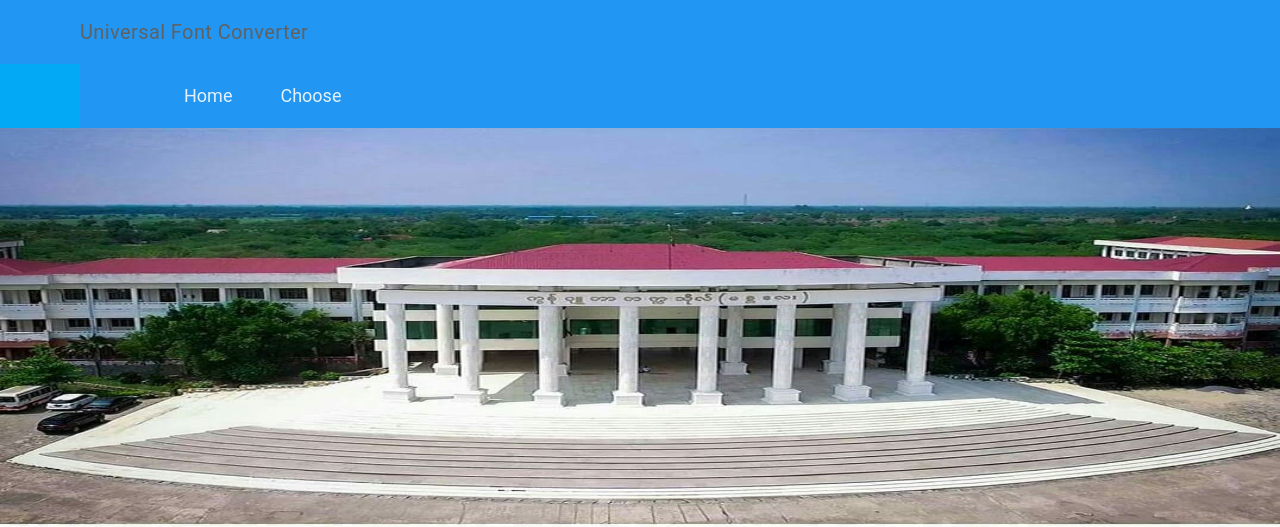
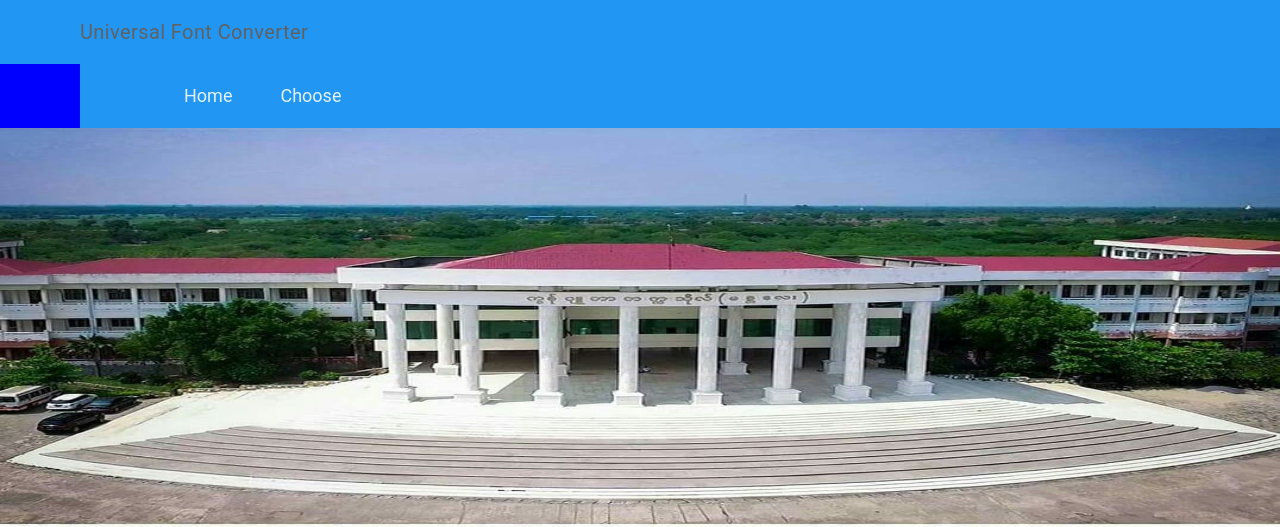
Before and after one commit to geohope15/Right, a Flask app: page / in a window 1280 px wide. Shown: the top 527 px of the page. Run offline with Flask 2, Linux system fonts and the light colour scheme.

Commit message:
add color

```diff
--- a/templates/index.html
+++ b/templates/index.html
@@ -54,7 +54,7 @@
 				}
 				.mdl-layout__header-row
 				{
-				background-color:#03a9f4;
+				background-color:blue;
 				}
 	</style>
     <script>
--- a/templates/unitowin.html
+++ b/templates/unitowin.html
@@ -38,7 +38,7 @@
 				}
 				.mdl-layout__header-row
 				{
-				background-color:#03a9f4;
+				background-color:blue;
 				}
 
 			.btn-large
--- a/templates/unitozawgyi.html
+++ b/templates/unitozawgyi.html
@@ -38,7 +38,7 @@
 				}
 				.mdl-layout__header-row
 				{
-				background-color:#03a9f4;
+				background-color:blue;
 				}
 
 			.btn-large
--- a/templates/wintouni.html
+++ b/templates/wintouni.html
@@ -43,7 +43,7 @@
 
 			.btn-large
 				{
-					background-color:#3e2723;
+					background-color:blue;
 				}
 			body
 				{
--- a/templates/wintozawgyi.html
+++ b/templates/wintozawgyi.html
@@ -38,7 +38,7 @@
 				}
 				.mdl-layout__header-row
 				{
-				background-color:#03a9f4;
+				background-color:blue;
 				}
 
 			.btn-large
--- a/templates/zawgyitouni.html
+++ b/templates/zawgyitouni.html
@@ -38,7 +38,7 @@
 				}
 				.mdl-layout__header-row
 				{
-				background-color:#03a9f4;
+				background-color:blue;
 				}
 
 			.btn-large
--- a/templates/zawgyitowin.html
+++ b/templates/zawgyitowin.html
@@ -38,7 +38,7 @@
 				}
 				.mdl-layout__header-row
 				{
-				background-color:#03a9f4;
+				background-color:blue;
 				}
 
 			.btn-large
```
